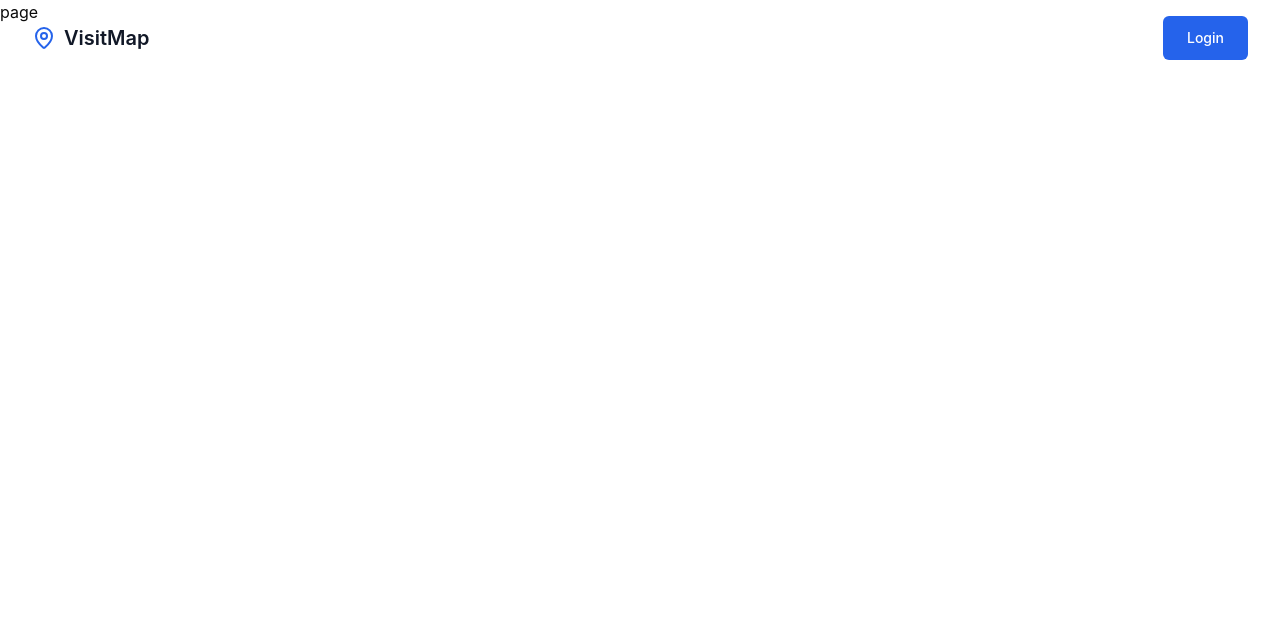
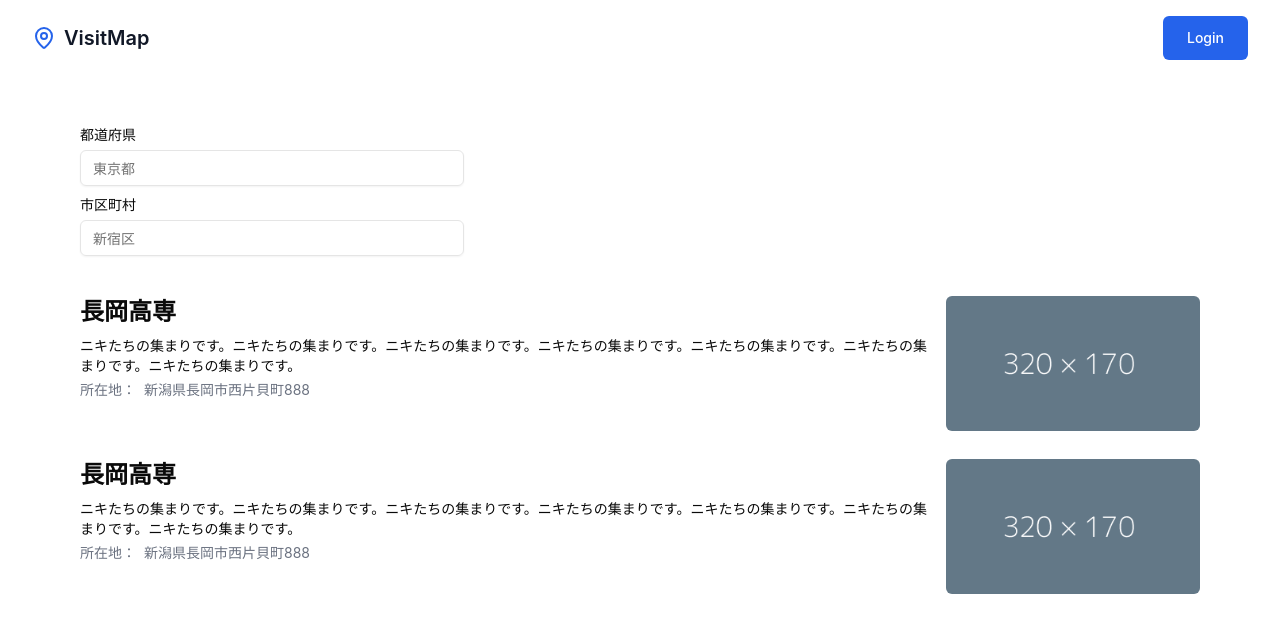
Before and after one commit to fuuta0201/visit-map, a Next.js app: page /spots in a window 1280 px wide. Shown: the top 632 px of the page. Built offline with nearby package versions, Linux system fonts and the light colour scheme.

Commit message:
feat: spots list template

```diff
--- a/src/app/spots/page.tsx
+++ b/src/app/spots/page.tsx
@@ -1,7 +1,45 @@
 import React from 'react';
 
+// UI
+import { Input } from '@/components/ui/input';
+import { Label } from '@/components/ui/label';
+import Card from '@/components/spots/Card';
+
 const page = () => {
-  return <div>page</div>;
+  return (
+    <div className="pt-24 pb-16 md:pt-32 md:pb-24">
+      <div className="container mx-auto px-4 lg:px-20">
+        <ul className="flex flex-col gap-3 w-full md:w-96 mb-10">
+          <li className="w-full flex flex-col justify-start gap-2">
+            <Label htmlFor="prefecture">都道府県</Label>
+            <Input name="prefecture" placeholder="東京都" />
+          </li>
+          <li className="w-full flex flex-col justify-start gap-2">
+            <Label htmlFor="city">市区町村</Label>
+            <Input name="city" placeholder="新宿区" />
+          </li>
+        </ul>
+        <ul className="flex flex-col gap-7">
+          <li>
+            <Card
+              title="長岡高専"
+              body="ニキたちの集まりです。ニキたちの集まりです。ニキたちの集まりです。ニキたちの集まりです。ニキたちの集まりです。ニキたちの集まりです。ニキたちの集まりです。"
+              addr="新潟県長岡市西片貝町888"
+              figure="/images/dummy-image.png"
+            />
+          </li>
+          <li>
+            <Card
+              title="長岡高専"
+              body="ニキたちの集まりです。ニキたちの集まりです。ニキたちの集まりです。ニキたちの集まりです。ニキたちの集まりです。ニキたちの集まりです。ニキたちの集まりです。"
+              addr="新潟県長岡市西片貝町888"
+              figure="/images/dummy-image.png"
+            />
+          </li>
+        </ul>
+      </div>
+    </div>
+  );
 };
 
 export default page;
```
Also changed, not shown: public/images/dummy-image.png (added).
